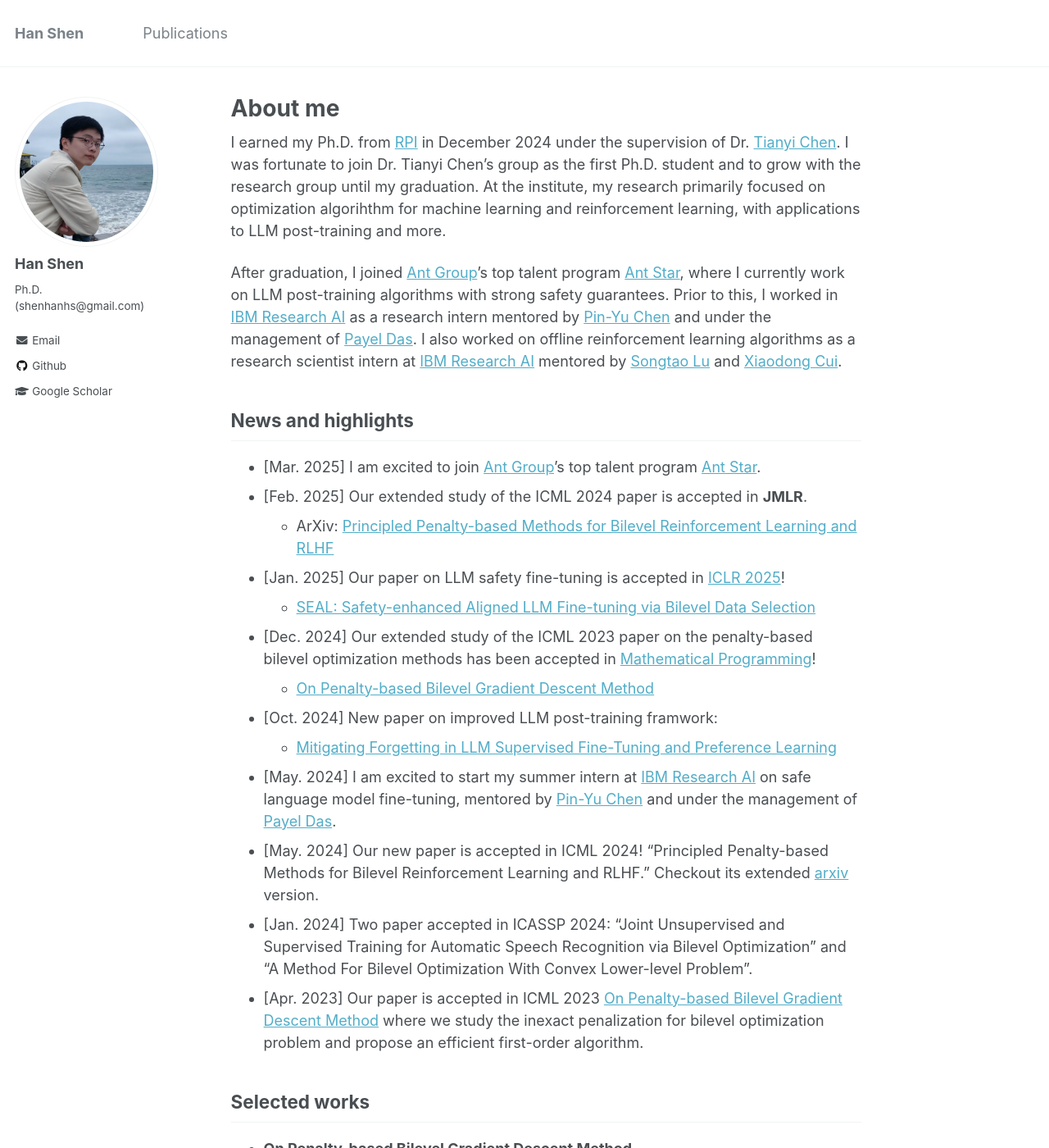
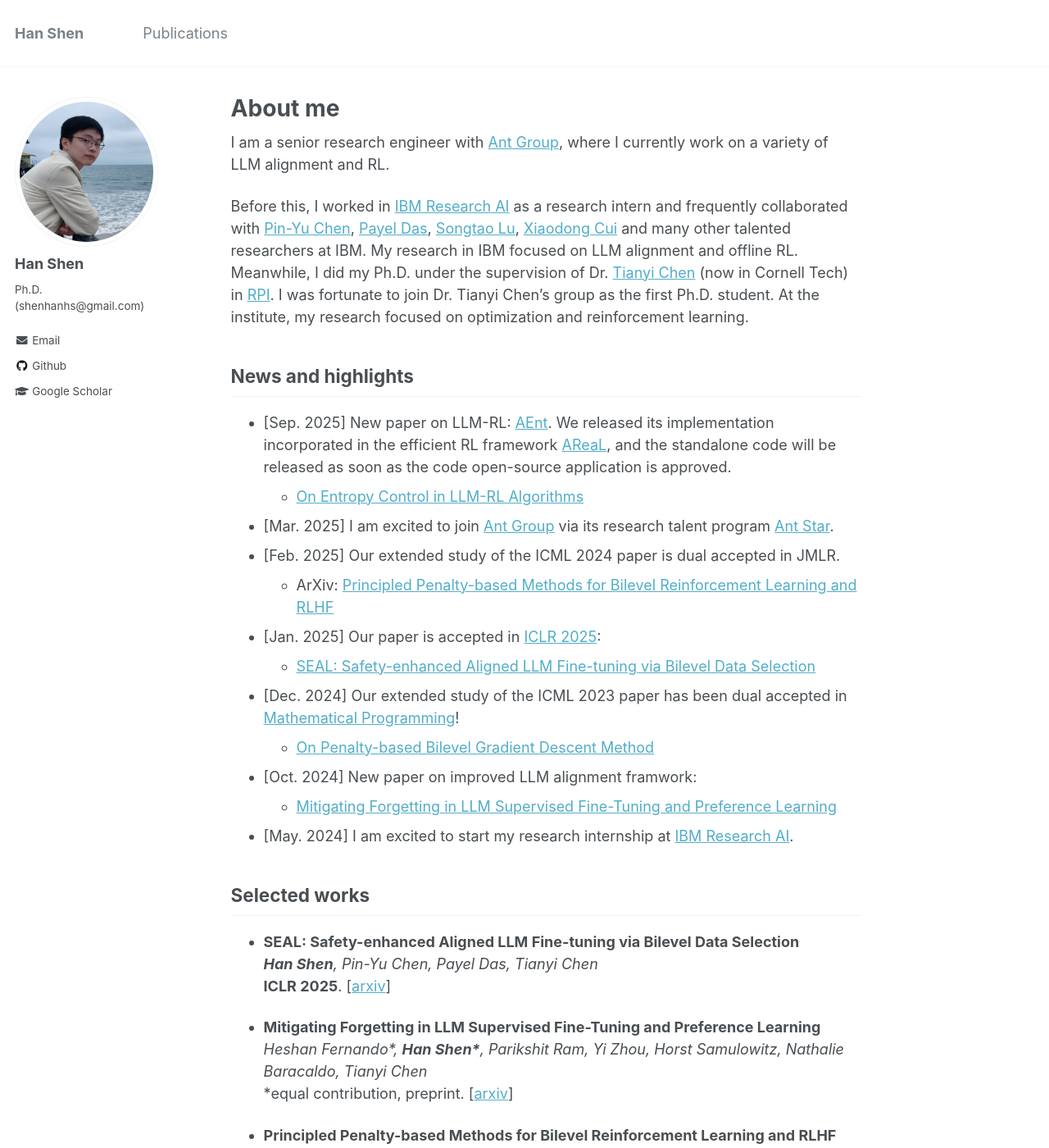
Before and after one commit to hanshen95/hanshen95.github.io, a Jekyll site: the page built from _pages/about.md, in a window 1280 px wide and 1400 px high. Shown: the whole window at 82% size. Built offline with Jekyll 4.4.1, drawn with Linux system fonts in a browser that asks for light colours; some of the changed text lies outside the part shown.

Commit message:
Update about.md

```diff
--- a/_pages/about.md
+++ b/_pages/about.md
@@ -9,11 +9,13 @@ redirect_from:
 ---
 
 
-I earned my Ph.D. from [RPI](https://www.rpi.edu/) in December 2024 under the supervision of Dr. [Tianyi Chen](https://chentianyi1991.github.io/). I was fortunate to join Dr. Tianyi Chen's group as the first Ph.D. student and to grow with the research group until my graduation. At the institute, my research primarily focused on optimization algorihthm for machine learning and reinforcement learning, with applications to LLM post-training and more.
 
-After graduation, I joined [Ant Group](https://www.antgroup.com/en)'s top talent program [Ant Star](https://talent.antgroup.com/ant-star), where I currently work on LLM post-training algorithms with strong safety guarantees.
-Prior to this, I worked in [IBM Research AI](https://research.ibm.com/artificial-intelligence) as a research intern mentored by [Pin-Yu Chen](https://sites.google.com/site/pinyuchenpage/) and under the management of [Payel Das](https://scholar.google.com/citations?user=1vs31MgAAAAJ&hl=en).
-I also worked on offline reinforcement learning algorithms as a research scientist intern at [IBM Research AI](https://research.ibm.com/artificial-intelligence) mentored by [Songtao Lu](https://sites.google.com/site/lusongtaoee) and [Xiaodong Cui](https://research.ibm.com/people/xiaodong-cui).
+I am a senior research engineer with [Ant Group](https://www.antgroup.com/en), where I currently work on a variety of LLM alignment and RL.
+
+Before this, I worked in [IBM Research AI](https://research.ibm.com/artificial-intelligence) as a research intern and frequently collaborated with [Pin-Yu Chen](https://sites.google.com/site/pinyuchenpage/), [Payel Das](https://scholar.google.com/citations?user=1vs31MgAAAAJ&hl=en), [Songtao Lu](https://sites.google.com/site/lusongtaoee), [Xiaodong Cui](https://research.ibm.com/people/xiaodong-cui) and many other talented researchers at IBM. My research in IBM focused on LLM alignment and offline RL. Meanwhile, I did my Ph.D. under the supervision of Dr. [Tianyi Chen](https://chentianyi1991.github.io/) (now in Cornell Tech) in [RPI](https://www.rpi.edu/). I was fortunate to join Dr. Tianyi Chen's group as the first Ph.D. student. At the institute, my research focused on optimization and reinforcement learning.
+
+
+
 
 <!--
 ## Research
@@ -31,19 +33,19 @@ My research spans the areas of optimization algorithms and machine learning, cov
 
 
 ## News and highlights
-* [Mar. 2025] I am excited to join [Ant Group](https://www.antgroup.com/en)'s top talent program [Ant Star](https://talent.antgroup.com/ant-star).
-* [Feb. 2025] Our extended study of the ICML 2024 paper is accepted in <b>JMLR</b>.
+* [Sep. 2025] New paper on LLM-RL: [AEnt](https://arxiv.org/abs/2509.03493). We released its implementation incorporated in the efficient RL framework [AReaL](https://github.com/inclusionAI/AReaL), and the standalone code will be released as soon as the code open-source application is approved.
+  * [On Entropy Control in LLM-RL Algorithms](https://arxiv.org/abs/2509.03493)
+* [Mar. 2025] I am excited to join [Ant Group](https://www.antgroup.com/en) via its research talent program [Ant Star](https://talent.antgroup.com/ant-star).
+* [Feb. 2025] Our extended study of the ICML 2024 paper is dual accepted in JMLR.
   * ArXiv: [Principled Penalty-based Methods for Bilevel Reinforcement Learning and RLHF](https://arxiv.org/abs/2410.07471)
-* [Jan. 2025] Our paper on LLM safety fine-tuning is accepted in [ICLR 2025](https://iclr.cc/)!
+* [Jan. 2025] Our paper is accepted in [ICLR 2025](https://iclr.cc/):
   * [SEAL: Safety-enhanced Aligned LLM Fine-tuning via Bilevel Data Selection](https://arxiv.org/abs/2410.07471)
-* [Dec. 2024] Our extended study of the ICML 2023 paper on the penalty-based bilevel optimization methods has been accepted in [Mathematical Programming](https://link.springer.com/journal/10107)!
+* [Dec. 2024] Our extended study of the ICML 2023 paper has been dual accepted in [Mathematical Programming](https://link.springer.com/journal/10107)!
   * [On Penalty-based Bilevel Gradient Descent Method](https://arxiv.org/abs/2302.05185)
-* [Oct. 2024] New paper on improved LLM post-training framwork:
+* [Oct. 2024] New paper on improved LLM alignment framwork:
   * [Mitigating Forgetting in LLM Supervised Fine-Tuning and Preference Learning](https://arxiv.org/abs/2410.15483)
-* [May. 2024] I am excited to start my summer intern at [IBM Research AI](https://research.ibm.com/artificial-intelligence) on safe language model fine-tuning, mentored by [Pin-Yu Chen](https://sites.google.com/site/pinyuchenpage/) and under the management of [Payel Das](https://scholar.google.com/citations?user=1vs31MgAAAAJ&hl=en).
-* [May. 2024] Our new paper is accepted in ICML 2024! "Principled Penalty-based Methods for Bilevel Reinforcement Learning and RLHF." Checkout its extended [arxiv](https://arxiv.org/abs/2402.06886) version.
-* [Jan. 2024] Two paper accepted in ICASSP 2024: "Joint Unsupervised and Supervised Training for Automatic Speech Recognition via Bilevel Optimization" and "A Method For Bilevel Optimization With Convex Lower-level Problem".
-* [Apr. 2023] Our paper is accepted in ICML 2023 [On Penalty-based Bilevel Gradient Descent Method](https://arxiv.org/abs/2302.05185) where we study the inexact penalization for bilevel optimization problem and propose an efficient first-order algorithm.
+* [May. 2024] I am excited to start my research internship at [IBM Research AI](https://research.ibm.com/artificial-intelligence).
+
 
 <!-- <font color="gray"> </font> -->
 
@@ -52,71 +54,31 @@ My research spans the areas of optimization algorithms and machine learning, cov
 
 ## Selected works
 
-* <b>On Penalty-based Bilevel Gradient Descent Method</b>\
-*<b>Han Shen</b>, Quan Xiao, Tianyi Chen*\
-conference version in <b>ICML</b> 2023, extended work in <b>Mathematical Programming</b>. [[MAPR](https://link.springer.com/article/10.1007/s10107-025-02194-4)]
-
 * <b>SEAL: Safety-enhanced Aligned LLM Fine-tuning via Bilevel Data Selection</b>\
   *<b>Han Shen</b>, Pin-Yu Chen, Payel Das, Tianyi Chen*\
   <b>ICLR 2025</b>. [[arxiv](https://arxiv.org/abs/2410.07471)]
 
 * <b>Mitigating Forgetting in LLM Supervised Fine-Tuning and Preference Learning</b>\
   *Heshan Fernando\*, <b>Han Shen\*</b>, Parikshit Ram, Yi Zhou, Horst Samulowitz, Nathalie Baracaldo, Tianyi Chen*\
-  \*equal contribution, new preprint. [[arxiv](https://arxiv.org/abs/2410.15483)]
+  \*equal contribution, preprint. [[arxiv](https://arxiv.org/abs/2410.15483)]
 
 * <b>Principled Penalty-based Methods for Bilevel Reinforcement Learning and RLHF</b>\
 *<b>Han Shen</b>, Zhuoran Yang, Tianyi Chen*\
-conference version in <b>ICML</b> 2024, extended work to appear in <b>JMLR</b> [[arxiv](https://arxiv.org/abs/2402.06886)]
+<b>ICML</b> 2024, extended work in <b>JMLR</b> [[arxiv](https://arxiv.org/abs/2402.06886)]
 
 * <b>Mitigating Gradient Bias in Multi-objective Learning: A Provably Convergent Approach</b>\
 *Heshan D. Fernando, <b>Han Shen</b>, Miao Liu, Subhajit Chaudhury, Keerthiram Murugesan, Tianyi Chen*\
 <b>ICLR 2023 oral</b>. [[arxiv](https://arxiv.org/abs/2210.12624)]
 
-<!--
-## Under Review or Preprint Version <!-- Submitted for Publications
--->
-
-
-<!--
-## Efficient Training Projects
-
-* (Leader/Co-leader) <b>Prompt Transferability</b>. This system assists users in building a prompt bank, allowing them to save well-trained prompts. It also enables swift access and reuse of these prompts whenever the user requires them on unseen tasks and heterogeneous models.
-
-[![Readme Card](https://github-readme-stats.vercel.app/api/pin/?username=thunlp&repo=Prompt-Transferability)](https://github.com/thunlp/Prompt-Transferability)
-
-
-## Agents Projects
-
-* (Leader/Co-leader) <b>AgentVerse</b>. AgentVerse provides a framework that streamlines the process of developing custom multi-agent systems using LLMs in user-defined environments. This facilitates the design of more efficient multi-agent systems that can be applied to real-world applications. [[Youtube1](https://www.youtube.com/watch?v=37vcapVCcbM)], [[Youtube2](https://www.youtube.com/watch?v=cbqE6PC9fGQ&t=512s)]
-
-[![Readme Card](https://github-readme-stats.vercel.app/api/pin/?username=OpenBMB&repo=AgentVerse)](https://github.com/OpenBMB/AgentVerse)
-
-
-* (Member) <b>XAgent</b>. XAgent makes more effective decisions and execute efficient actions to accomplish tasks with an unprecedented degree of autonomy. [[Youtube1](https://www.youtube.com/watch?v=X6dna0O6pCw)], [[Youtube2](https://www.youtube.com/watch?v=LOLRYnQSyC4)]
-
-[![Readme Card](https://github-readme-stats.vercel.app/api/pin/?username=OpenBMB&repo=XAgent)](https://github.com/OpenBMB/XAgent)
-
-
-* (Member) <b>ChatDev</b>. ChatDev creates customized software using natural language idea through LLM-powered multi-agent collaboration. [[Youtube1](https://www.youtube.com/watch?v=yoAWsIfEzCw)], [[Youtube2](https://www.youtube.com/watch?v=QPBmsgGufXE)]
-
-[![Readme Card](https://github-readme-stats.vercel.app/api/pin/?username=OpenBMB&repo=ChatDev)](https://github.com/OpenBMB/ChatDev)
-
-
-* (Member) <b>Tool Learning</b>. Tool learning for LLMs, open-source solutions of ChatGPT-Plugins.
-
-[![Readme Card](https://github-readme-stats.vercel.app/api/pin/?username=OpenBMB&repo=BMTools)](https://github.com/OpenBMB/BMTools)
--->
-
-<!--
-## Teaching
-* [Jul. 2022]
--->
+* <b>On Penalty-based Bilevel Gradient Descent Method</b>\
+*<b>Han Shen</b>, Quan Xiao, Tianyi Chen*\
+<b>ICML</b> 2023, extended work in <b>Mathematical Programming</b>. [[MAPR](https://link.springer.com/article/10.1007/s10107-025-02194-4)]
 
 
 
 
 ## Services
-Reviewer/program committee for
+Reviewer for
 * Advances in Neural Information Processing Systems (NeurIPS)
 * International Conference on Machine Learning (ICML)
 * International Conference on Learning Representation (ICLR)
@@ -131,7 +93,7 @@ Reviewer/program committee for
 
 ### Ant Group. (CN) Present
 
-* AI algorithm engineer, joined via [Ant Star](https://talent.antgroup.com/ant-star) talent program.
+* Research engineer, joined via [Ant Star](https://talent.antgroup.com/ant-star) talent program.
 
 ### IBM Research AI. (US) 05.2024 - 08.2024
 
```
